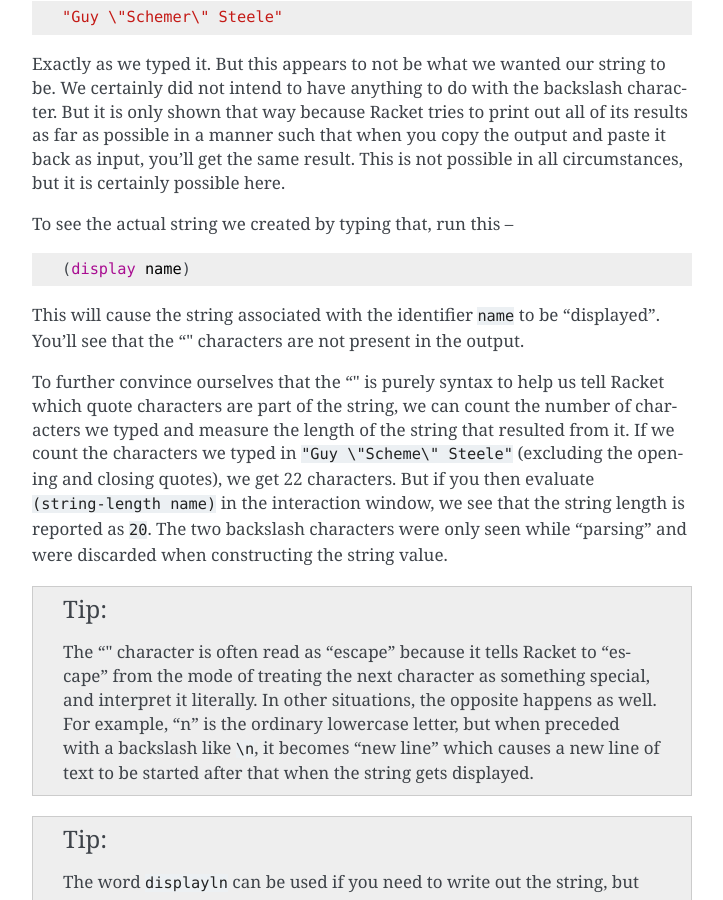
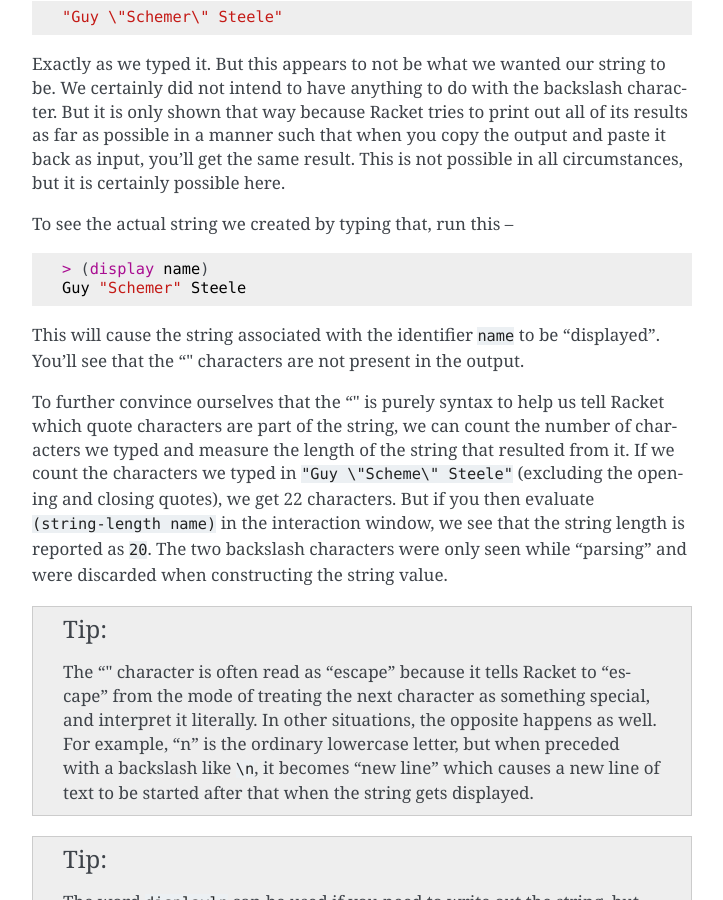
Before and after one commit to kreauniv/complit, a Sphinx documentation site: the page built from source/strings.rst, in a window 1280 px wide and 900 px high, scrolled down 2406 px. Shown: the whole window, without its empty margins (388-1111 px from the left). Built offline with Sphinx 7.4.7, drawn with Linux system fonts in a browser that asks for light colours.

Commit message:
Used interaction window instead of plain definition

```diff
--- a/source/strings.rst
+++ b/source/strings.rst
@@ -120,7 +120,8 @@ To see the actual string we created by typing that, run this --
 
 .. code:: scheme
 
-    (display name)
+    > (display name)
+    Guy "Schemer" Steele
 
 This will cause the string associated with the identifier ``name`` to be "displayed".
 You'll see that the "\" characters are not present in the output.
```
